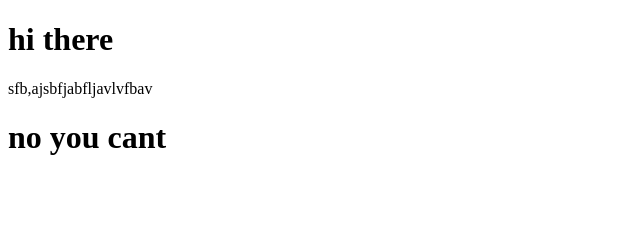
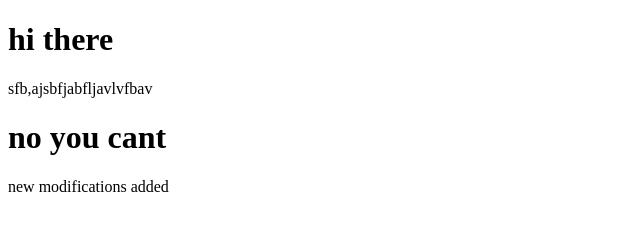
Before and after one commit to Anisha-KG/sample_project, a plain HTML site: page index.html in a window 1280 px wide. Shown: the whole page, without its empty margins (0-640 px from the left). Drawn offline with Linux system fonts and the light colour scheme.

Commit message:
new modifications added

```diff
--- a/index.html
+++ b/index.html
@@ -9,5 +9,6 @@
     <h1>hi there</h1>
     <p>sfb,ajsbfjabfljavlvfbav</p>
     <h1>no you cant</h1>
+    <p>new modifications added</p>
 </body>
 </html>
```
